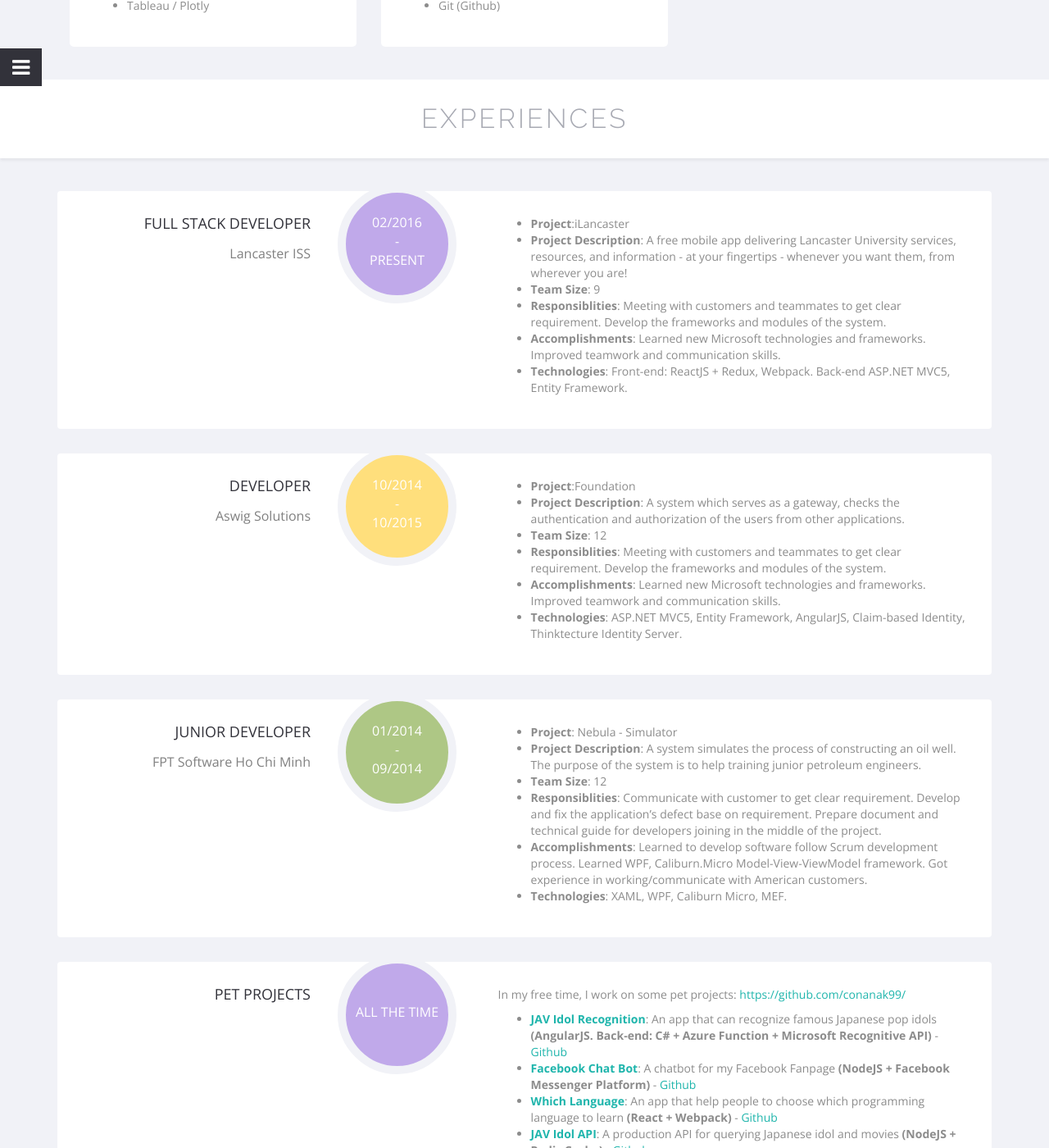
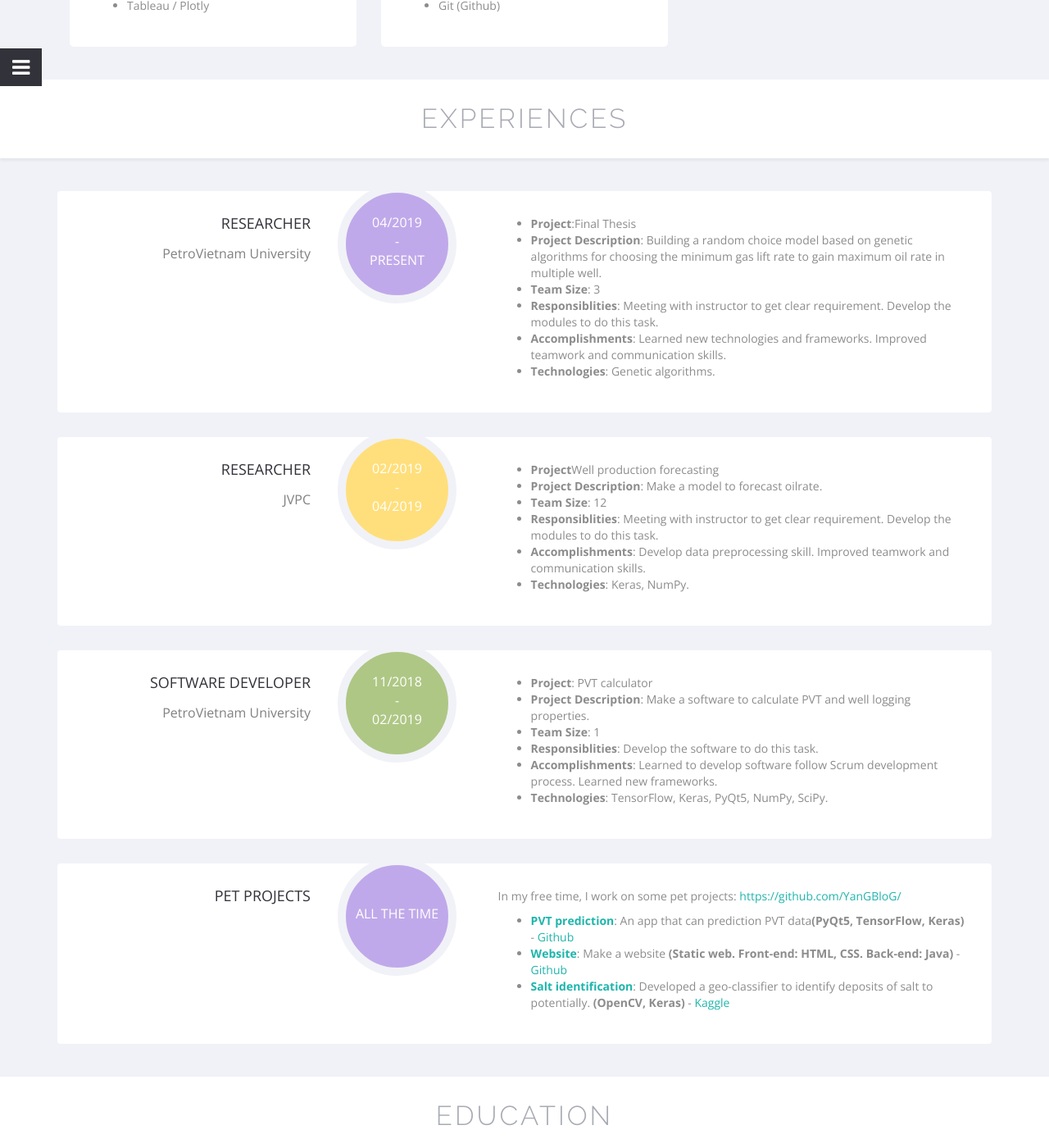
Before and after one commit to YanGBloG/superseded, a Jekyll site: the page cv.html, which Jekyll copies as it is, in a window 1280 px wide and 1400 px high, scrolled down 2100 px. Shown: the whole window at 82% size. Built offline with Jekyll 4.4.1, drawn with Linux system fonts in a browser that asks for light colours; some of the changed text lies outside the part shown.

Commit message:
Update cv.html

```diff
--- a/cv.html
+++ b/cv.html
@@ -198,13 +199,13 @@
                 <div class="experience-items">
                   <div class="experience-item" data-scroll-reveal="enter from the bottom over .5s">
                       <div class="name-designation" data-scroll-reveal="enter from the left after .5s">
-                          <h3 class="designation">Full Stack Developer</h3>
-                          <p class="name-of-org">Lancaster ISS</p>
+                          <h3 class="designation">Researcher</h3>
+                          <p class="name-of-org">PetroVietnam University</p>
                       </div>
                       <!-- /.name-designation -->
                       <div class="stay-time light-violet">
                           <p>
-                              02/2016
+                              04/2019
                               <br /> -<br/>
                               Present
                           </p>
@@ -212,12 +213,12 @@
                       <!-- /.stay-time -->
                       <div class="comments" data-scroll-reveal="enter from the right after .5s">
                         <ul>
-                          <li><span class="bold">Project</span>:iLancaster</li>
-                          <li><span class="bold">Project Description</span>: A free mobile app delivering Lancaster University services, resources, and information - at your fingertips - whenever you want them, from wherever you are!</li>
-                          <li><span class="bold">Team Size</span>: 9</li>
-                          <li><span class="bold">Responsiblities</span>: Meeting with customers and teammates to get clear requirement. Develop the frameworks and modules of the system.</li>
-                          <li><span class="bold">Accomplishments</span>: Learned new Microsoft technologies and frameworks. Improved teamwork and communication skills.</li>
-                          <li><span class="bold">Technologies</span>: Front-end: ReactJS + Redux, Webpack. Back-end ASP.NET MVC5, Entity Framework.</li>
+                          <li><span class="bold">Project</span>:Final Thesis</li>
+                          <li><span class="bold">Project Description</span>: Building a random choice model based on genetic algorithms for choosing the minimum gas lift rate to gain maximum oil rate in multiple well.</li>
+                          <li><span class="bold">Team Size</span>: 3</li>
+                          <li><span class="bold">Responsiblities</span>: Meeting with instructor to get clear requirement. Develop the modules to do this task.</li>
+                          <li><span class="bold">Accomplishments</span>: Learned new technologies and frameworks. Improved teamwork and communication skills.</li>
+                          <li><span class="bold">Technologies</span>: Genetic algorithms.</li>
                         </ul>
                       </div>
                       <!-- /.comments -->
@@ -225,26 +226,26 @@
                   <!-- /.experience-item -->
                     <div class="experience-item" data-scroll-reveal="enter from the bottom over .5s">
                         <div class="name-designation" data-scroll-reveal="enter from the left after .5s">
-                            <h3 class="designation">Developer</h3>
-                            <p class="name-of-org">Aswig Solutions</p>
+                            <h3 class="designation">Researcher</h3>
+                            <p class="name-of-org">JVPC</p>
                         </div>
                         <!-- /.name-designation -->
                         <div class="stay-time light-yellow">
                             <p>
-                                10/2014
+                                02/2019
                                 <br /> -<br/>
-                                10/2015
+                                04/2019
                             </p>
                         </div>
                         <!-- /.stay-time -->
                         <div class="comments" data-scroll-reveal="enter from the right after .5s">
                           <ul>
-                            <li><span class="bold">Project</span>:Foundation</li>
-                            <li><span class="bold">Project Description</span>: A system which serves as a gateway, checks the authentication and authorization of the users from other applications.</li>
+                            <li><span class="bold">Project</span>Well production forecasting</li>
+                            <li><span class="bold">Project Description</span>: Make a model to forecast oilrate.</li>
                             <li><span class="bold">Team Size</span>: 12</li>
-                            <li><span class="bold">Responsiblities</span>: Meeting with customers and teammates to get clear requirement. Develop the frameworks and modules of the system.</li>
-                            <li><span class="bold">Accomplishments</span>: Learned new Microsoft technologies and frameworks. Improved teamwork and communication skills.</li>
-                            <li><span class="bold">Technologies</span>: ASP.NET MVC5, Entity Framework, AngularJS, Claim-based Identity, Thinktecture Identity Server.</li>
+                            <li><span class="bold">Responsiblities</span>: Meeting with instructor to get clear requirement. Develop the modules to do this task.</li>
+                            <li><span class="bold">Accomplishments</span>: Develop data preprocessing skill. Improved teamwork and communication skills.</li>
+                            <li><span class="bold">Technologies</span>: Keras, NumPy.</li>
                           </ul>
                         </div>
                         <!-- /.comments -->
@@ -252,27 +253,26 @@
                     <!-- /.experience-item -->
                     <div class="experience-item" data-scroll-reveal="enter from the bottom over .5s">
                         <div class="name-designation" data-scroll-reveal="enter from the left after .5s">
-                            <h3 class="designation">Junior Developer</h3>
-                            <p class="name-of-org">FPT Software Ho Chi Minh</p>
+                            <h3 class="designation">Software Developer</h3>
+                            <p class="name-of-org">PetroVietnam University</p>
                         </div>
                         <!-- /.name-designation -->
                         <div class="stay-time light-green">
                             <p>
-                                01/2014
-                                <br /> -
-                                <br />
-                                09/2014
+                                11/2018
+                                <br /> -<br />
+                                02/2019
                             </p>
                         </div>
                         <!-- /.stay-time -->
                         <div class="comments" data-scroll-reveal="enter from the right after .5s">
                             <ul>
-                                <li><span class="bold">Project</span>: Nebula - Simulator</li>
-                                <li><span class="bold">Project Description</span>: A system simulates the process of constructing an oil well. The purpose of the system is to help training junior petroleum engineers.</li>
-                                <li><span class="bold">Team Size</span>: 12</li>
-                                <li><span class="bold">Responsiblities</span>: Communicate with customer to get clear requirement. Develop and fix the application’s defect base on requirement. Prepare document and technical guide for developers joining in the middle of the project.</li>
-                                <li><span class="bold">Accomplishments</span>: Learned to develop software follow Scrum development process. Learned WPF, Caliburn.Micro Model-View-ViewModel framework. Got experience in working/communicate with American customers.</li>
-                                <li><span class="bold">Technologies</span>: XAML, WPF, Caliburn Micro, MEF.</li>
+                                <li><span class="bold">Project</span>: PVT calculator</li>
+                                <li><span class="bold">Project Description</span>: Make a software to calculate PVT and well logging properties.</li>
+                                <li><span class="bold">Team Size</span>: 1</li>
+                                <li><span class="bold">Responsiblities</span>: Develop the software to do this task.</li>
+                                <li><span class="bold">Accomplishments</span>: Learned to develop software follow Scrum development process. Learned new frameworks.</li>
+                                <li><span class="bold">Technologies</span>: TensorFlow, Keras, PyQt5, NumPy, SciPy.</li>
                             </ul>
                         </div>
                         <!-- /.comments -->
@@ -291,28 +291,16 @@
                         </div>
                         <!-- /.stay-time -->
                         <div class="comments" data-scroll-reveal="enter from the right after .5s">
-                            <p>In my free time, I work on some pet projects: <a href="https://github.com/conanak99/">https://github.com/conanak99/</a></p>
+                            <p>In my free time, I work on some pet projects: <a href="https://github.com/YanGBloG/">https://github.com/YanGBloG/</a></p>
                             <ul>
-                                <li><a href="http://jav-idol.toidicodedao.com/" class="bold">JAV Idol Recognition</a>: An app that can recognize famous Japanese pop idols <b>(AngularJS. Back-end: C# + Azure Function + Microsoft Recognitive API)</b>
-                                    - <a href="https://github.com/conanak99/idol-face/tree/gh-pages" target="_blank">Github</a>
+                                <li><a href="https://github.com/YanGBloG/Reservoir-with-Keras-and-Tensorflow" class="bold">PVT prediction</a>: An app that can prediction PVT data<b>(PyQt5, TensorFlow, Keras)</b>
+                                    - <a href="https://github.com/YanGBloG/Reservoir-with-Keras-and-Tensorflow" target="_blank">Github</a>
                                 </li>
-                                <li><a href="https://github.com/conanak99/facebook-chat-bot" class="bold">Facebook Chat Bot</a>: A chatbot for my Facebook Fanpage <b>(NodeJS + Facebook Messenger Platform)</b>
-                                    - <a href="https://github.com/conanak99/facebook-chat-bot" target="_blank">Github</a>
+                                <li><a href="https://yangblog.github.io/" class="bold">Website</a>: Make a website <b>(Static web. Front-end: HTML, CSS. Back-end: Java)</b>
+                                    - <a href="https://github.com/YanGBloG/YanGBloG.github.io" target="_blank">Github</a>
                                 </li>
-                                <li><a href="http://language.codeaholicguy.com/" class="bold">Which Language</a>: An app that help people to choose which programming language to learn <b>(React + Webpack)</b>
-                                    - <a href="https://github.com/codeaholicguy/what-language" target="_blank">Github</a>
-                                </li>
-                                <li><a href="http://jav.toidicodedao.com/" class="bold">JAV Idol API</a>: A production API for querying Japanese idol and movies <b>(NodeJS + Redis Cache)</b>
-                                    - <a href="https://github.com/conanak99/jav-rest-api" target="_blank">Github</a>
-                                </li>
-                                <li><a href="http://hoangphpetprojects.github.io/LadyboyChallenge/" class="bold">Ladyboy Challenge</a>: A funny game where user must guess the girl and ladyboy <b>(AngularJS)</b>
-                                    - <a href="https://github.com/HoangPHPetProjects/LadyboyChallenge" target="_blank">Github</a>
-                                </li>
-                                <li><a href="http://conanak99.github.io/VuongShopOrder/" class="bold">Vuong Shop Order</a>: Simple product ordering system for a handmade passport cover shop <b>(AngularJS)</b>
-                                    - <a href="https://github.com/conanak99/VuongShopOrder" target="_blank">Github</a>
-                                </li>
-                                <li><a href="http://hoangphpetprojects.github.io/SalaryConverter/" class="bold">Salary Converter</a>: Convert salary from GROSS to NET and vice versa <b>(AngularJS)</b>
-                                    - <a href="https://github.com/HoangPHPetProjects/SalaryConverter" target="_blank">Github</a>
+                                <li><a href="https://www.kaggle.com/c/rsna-pneumonia-detection-challenge" class="bold">Salt identification</a>: Developed a geo-classifier to identify deposits of salt to potentially. <b>(OpenCV, Keras)</b>
+                                    - <a href="https://www.kaggle.com/trongnghia96/geo-network" target="_blank">Kaggle</a>
                                 </li>
                             </ul>
                         </div>
@@ -337,19 +325,21 @@
                     <div class="col-md-12" data-scroll-reveal="enter from the top after .5s">
                       <div class="education-item">
                           <div class="edu-time light-green">
-                              <p>2015
-                                  <br /> -
-                                  <br /> 2017</p>
+                              <p>
+                                  2014
+                                  <br /> -<br />
+                                  2019
+                              </p>
                           </div>
                           <!-- /.edu-time -->
                           <div class="edu-title">
-                              <p class="edu-session">MSc of International Innovation (Computer Science pathway)</p>
-                              <p class="edu-inst">Lancaster University, United Kingdom</p>
+                              <p class="edu-session">Bachelor Degree</p>
+                              <p class="edu-inst">PetroVietnam University, Vietnam</p>
                           </div>
                           <!-- /.edu-title -->
                           <div class="edu-comments">
                               <ul>
-                                  <li>Degree grade: Distinction</li>
+                                  <li>Degree grade: Good</li>
                               </ul>
                           </div>
                           <!-- /.edu-comments -->
@@ -357,24 +347,23 @@
                       <!-- /.education-item -->
                         <div class="education-item">
                             <div class="edu-time light-blue">
-                                <p>2011
-                                    <br /> -
-                                    <br /> 2014</p>
+                                <p>
+                                    2010
+                                    <br /> -<br />
+                                    2014
+                                </p>
                             </div>
                             <!-- /.edu-time -->
                             <div class="edu-title">
-                                <p class="edu-session">Bachelor Degree</p>
-                                <p class="edu-inst">FPT University, Vietnam</p>
+                                <p class="edu-session">High School Degree</p>
+                                <p class="edu-inst">Vietnam</p>
                             </div>
                             <!-- /.edu-title -->
-                            <div class="edu-comments">
+                            <!-- <div class="edu-comments">
                                 <ul>
                                     <li>Top 5 graduated student in 2014. GPA: 8.8/10. Degree grade: Good</li>
-                                    <li>Team leader in the Capstone Project. Highest Capstone Project score in that semester.</li>
-                                    <li>Best student in courses: Software Architecture and Design, Advanced Database.</li>
-                                    <li>Excellent student of 5/8 semesters (GPA≥ 8.5). Good student of 3/8 semester (GPA ≥ 8.0).</li>
                                 </ul>
-                            </div>
+                            </div> -->
                             <!-- /.edu-comments -->
                         </div>
                         <!-- /.education-item -->
```
Also changed, not shown: other parts of cv.html (+1 -0 lines).
